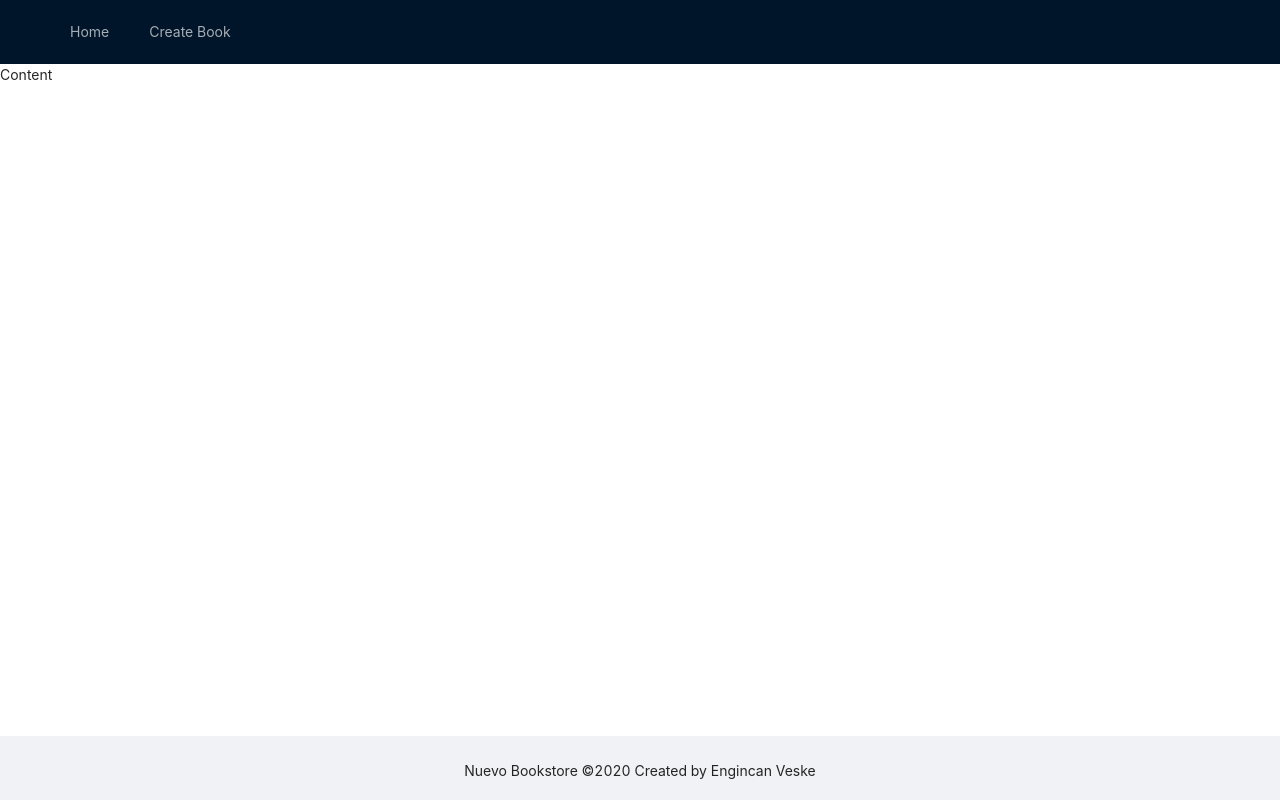
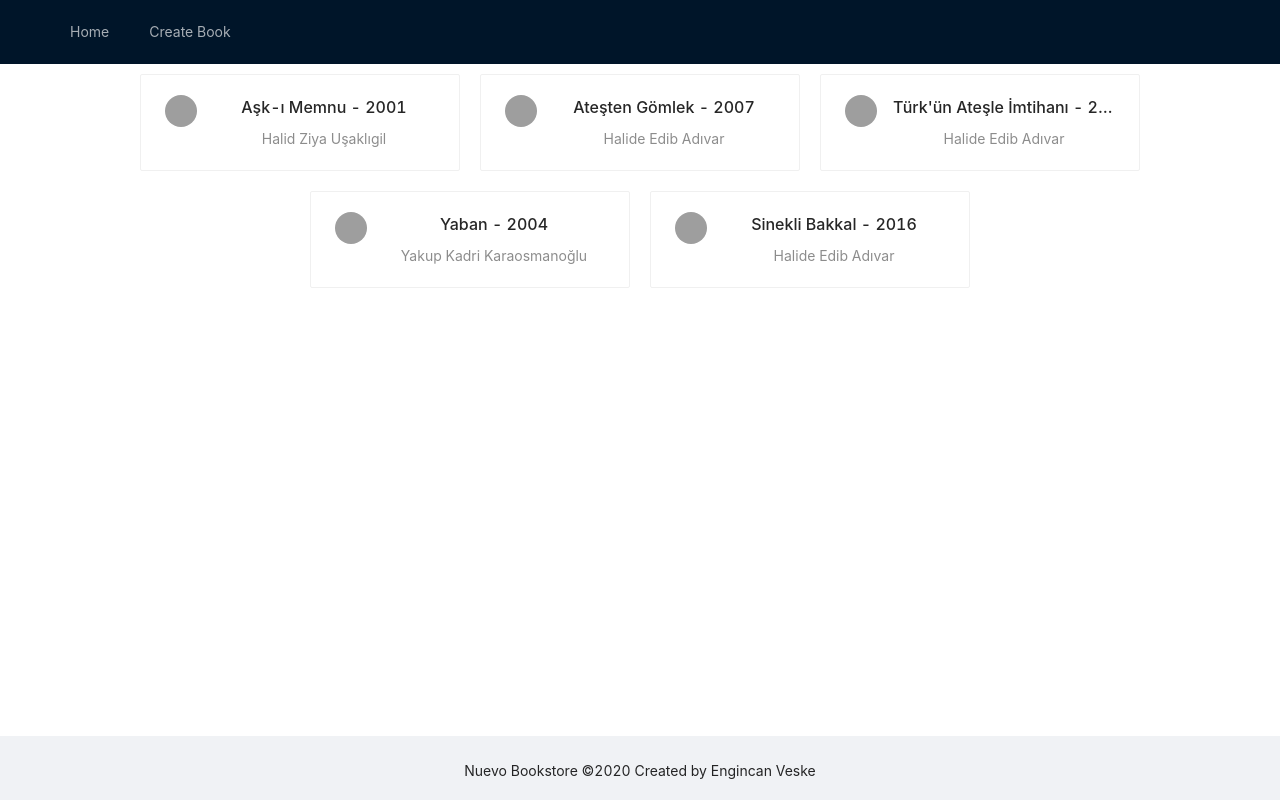
Before and after one commit to EngincanV/Bookstore-Internship-Apply-Project, a React (Create React App) app: page / in a window 1280 px wide. Built offline with nearby package versions, Linux system fonts and the light colour scheme; grey boxes are pictures that could not be loaded.

Commit message:
book list has been created

```diff
--- a/src/App.css
+++ b/src/App.css
@@ -13,3 +13,7 @@
 .ant-menu-horizontal {
   line-height: 4rem;
 }
+
+.homepage {
+  text-align: center;
+}
--- a/src/App.tsx
+++ b/src/App.tsx
@@ -13,11 +13,11 @@ const App: React.SFC = (): JSX.Element => {
   return (
     <Router>
       <NavigationBar />
-      <Switch>
-        <Content style={{ height: "calc(100vh - 4rem)", paddingTop: "4rem" }} >
+      <Content style={{ minHeight: "calc(100vh - 4rem)", paddingTop: "4rem", paddingBottom: "4rem", marginLeft: "auto", marginRight: "auto" }} >
+        <Switch>
           <Route exact path="/" component={HomePage} />
-        </Content>
-      </Switch>
+        </Switch>
+      </Content>
       <FooterBar />
     </Router>
   );
--- a/src/components/FooterBar.tsx
+++ b/src/components/FooterBar.tsx
@@ -1,11 +1,13 @@
 import React from 'react';
-import { Layout} from "antd";
+import { Layout } from "antd";
 
 const { Footer } = Layout;
 
 const FooterBar = (): JSX.Element => {
     return (
-        <Footer style={{ textAlign: 'center', height: "4rem" }}>Nuevo Bookstore ©2020 Created by Engincan Veske</Footer>
+        <div>
+            <Footer style={{ textAlign: 'center', height: "4rem" }}>Nuevo Bookstore ©2020 Created by Engincan Veske</Footer>
+        </div>
     );
 };
 
--- a/src/datas/author.json
+++ b/src/datas/author.json
@@ -2,6 +2,6 @@
     "authors": [
         { "id": 1, "name": "Halide Edib Adıvar" },
         { "id": 2, "name": "Yakup Kadri Karaosmanoğlu" },
-        { "id": 3,  "name": "Halid Ziya Uşaklıgil"}
+        { "id": 3, "name": "Halid Ziya Uşaklıgil"}
     ]
 }
--- a/src/pages/HomePage.tsx
+++ b/src/pages/HomePage.tsx
@@ -1,9 +1,46 @@
-import React from 'react';
+import React, { Component } from 'react';
+import { books } from '../datas/book.json';
+import { authors } from "../datas/author.json";
+import { Card, Avatar } from 'antd';
 
-const HomePage = () => {
-    return (
-        <div>Content</div>
-    );
-};
+const { Meta } = Card;
+
+interface IHomePageState {
+    books: { id: number, title: string, year: number, authorId: number }[],
+    authors: { id: number, name: string }[]
+}
+
+class HomePage extends Component<{}, IHomePageState> {
+    componentDidMount() {
+        this.setState({
+            books,
+            authors
+        });
+    }
+    getAuthor = (id: number) => {
+        let author = authors.find(p => p.id === id);
+        console.log(id, author);
+        return author?.name;
+    }
+    render() {
+        const bookList = this.state ? this.state.books.map(book => {
+            return (
+                <Card key={book.id}
+                    style={{ width: "25vw", margin: "10px", display: "inline-block" }}>
+                    <Meta
+                        avatar={<Avatar src="https://image.flaticon.com/icons/svg/29/29302.svg" />}
+                        title={book.title + " - " + book.year}
+                        description={ this.getAuthor(book.authorId) }
+                    />
+                </Card>
+            );
+        }) : <li>Loading...</li>;
+        return (
+            <div className="homepage">
+                {bookList}
+            </div>
+        );
+    }
+}
 
 export default HomePage;
```
